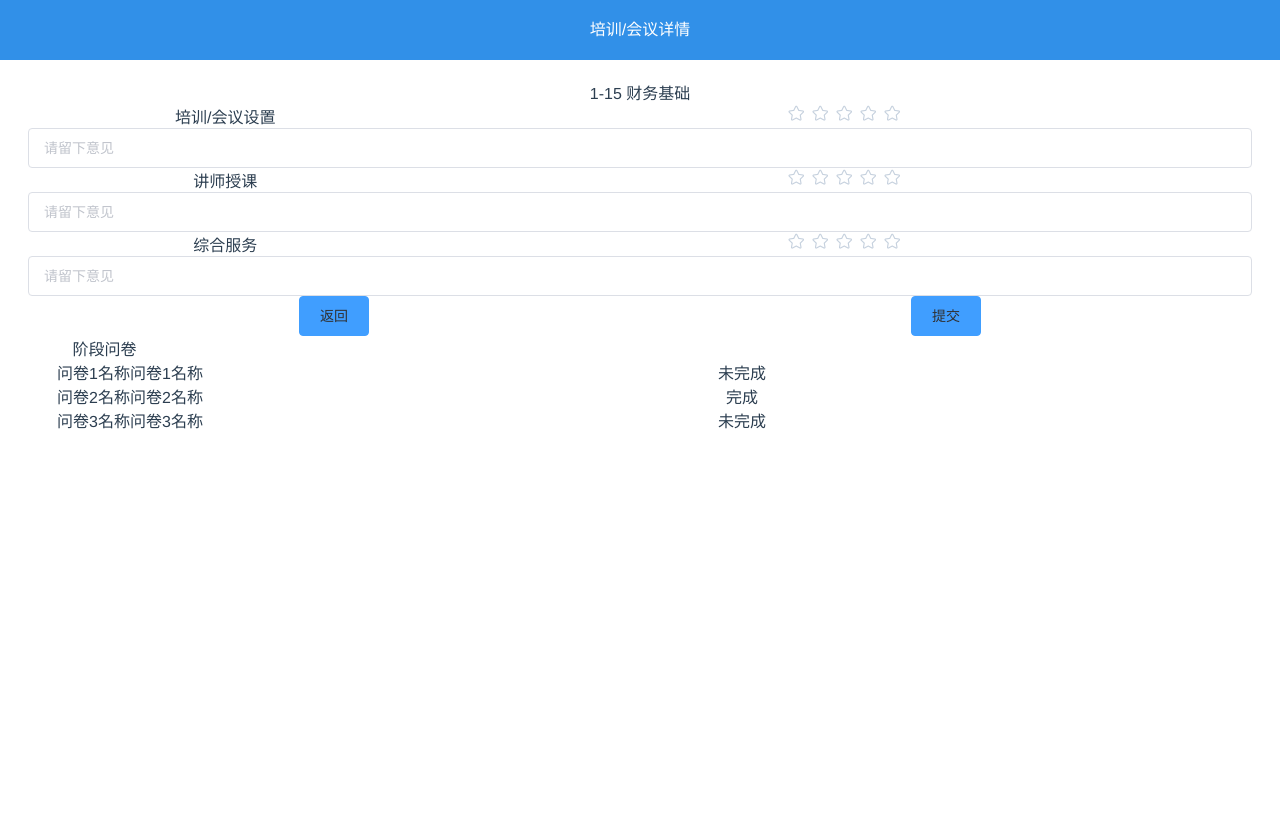
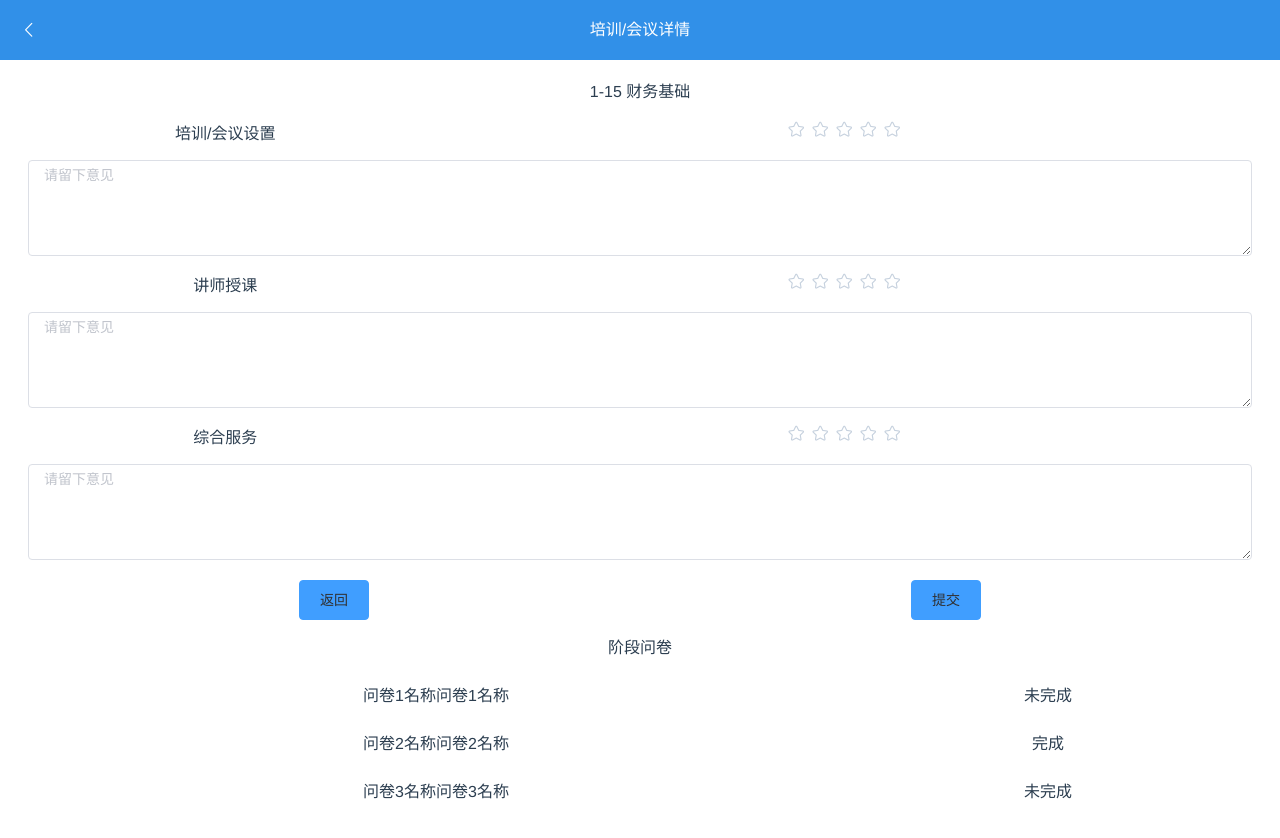
Before and after one commit to zhangxin911/dlalt, a Vue app in the folder Vue-project/: page /offline-meeting-rate in a window 1280 px wide. Shown: the top 838 px of the page. Before the commit the page ends 800 px from the top, so only its background shows below. Built offline with nearby package versions, Linux system fonts and the light colour scheme; no server answers.

Commit message:
$store.commit('方法',data)

```diff
--- a/Vue-project/src/components/offline-meeting/offline-meeting-main.vue
+++ b/Vue-project/src/components/offline-meeting/offline-meeting-main.vue
@@ -42,7 +42,7 @@
 
           </el-collapse>
           <el-row class="mt1">
-            <el-button type="primary"><router-link to="/enroll/enroll-info">报名</router-link></el-button>
+            <el-button type="primary"><router-link :to="{name:'enrollInfo'}">报名</router-link></el-button>
           </el-row>
         </el-row>
 
--- a/Vue-project/src/components/offline-meeting/offline-meeting-rate.vue
+++ b/Vue-project/src/components/offline-meeting/offline-meeting-rate.vue
@@ -1,39 +1,40 @@
 <template>
   <el-container>
-    <el-header class="t-center head-top">培训/会议详情</el-header>
+    <el-header class="t-center head-top">
+      <router-link :to="{name:'offlineMeetingMain'}"><i class="el-icon-arrow-left icon-back"></i></router-link>培训/会议详情</el-header>
     <el-main>
-      <div>1-15 财务基础</div>
-      <el-row :gutter="20">
+      <el-row class="h3vh">1-15 财务基础</el-row>
+      <el-row :gutter="20" style="padding:2vh 0">
         <el-col :span="8"> <span class="demonstration">培训/会议设置</span></el-col>
-        <el-col :span="16">  <el-rate v-model="value1" score-template="{value}"></el-rate></el-col>
+        <el-col :span="16"> <el-rate v-model="value1" score-template="{value}"></el-rate></el-col>
+      </el-row>
+      <el-row >
+        <el-input type="textarea"  :autosize="{ minRows: 4, maxRows: 4}" placeholder="请留下意见"></el-input>
+      </el-row>
+      <el-row :gutter="20" style="padding:2vh 0">
+        <el-col :span="8"> <span class="demonstration">讲师授课</span></el-col>
+        <el-col :span="16">  <el-rate v-model="value2" score-template="{value}"></el-rate></el-col>
       </el-row>
       <el-row>
-        <el-input   placeholder="请留下意见"></el-input>
+        <el-input  type="textarea" :autosize="{ minRows: 4, maxRows:4}"  placeholder="请留下意见"></el-input>
       </el-row>
-      <el-row :gutter="20">
-        <el-col :span="8"> <span class="demonstration">讲师授课</span></el-col>
-        <el-col :span="16">  <el-rate v-model="value1" score-template="{value}"></el-rate></el-col>
+      <el-row :gutter="20" style="padding:2vh 0">
+        <el-col :span="8"> <span class="demonstration">综合服务</span></el-col>
+        <el-col :span="16">  <el-rate v-model="value3" score-template="{value}"></el-rate></el-col>
       </el-row>
-      <el-row>
-        <el-input   placeholder="请留下意见"></el-input>
+      <el-row >
+        <el-input type="textarea" :autosize="{ minRows: 4, maxRows: 4}"  placeholder="请留下意见" ></el-input>
       </el-row>
-      <el-row :gutter="20">
-        <el-col :span="8"> <span class="demonstration">综合服务</span></el-col>
-        <el-col :span="16">  <el-rate v-model="value1" score-template="{value}"></el-rate></el-col>
-      </el-row>
-      <el-row>
-        <el-input   placeholder="请留下意见"></el-input>
-      </el-row>
-      <el-row>
+      <el-row class="h6vh" style="padding:1rem 0">
         <el-col :span="12"> <el-button type="primary"><router-link to="/offline-meeting">返回</router-link></el-button></el-col>
         <el-col :span="12"> <el-button type="primary"><router-link to="/offline-meeting">提交</router-link> </el-button></el-col>
       </el-row>
-      <el-row>
-        <el-col :span="3"> 阶段问卷</el-col>
+      <el-row class="h6vh">
+        <el-col :span="24"> 阶段问卷</el-col>
       </el-row>
-      <el-row v-for="(item) in questionnaire">
-        <el-col :span="4">{{item.name}}</el-col>
-        <el-col :span="20">{{item.state}}</el-col>
+      <el-row v-for="(item) in questionnaire" class="h6vh">
+        <el-col :span="16">{{item.name}}</el-col>
+        <el-col :span="8">{{item.state}}</el-col>
       </el-row>
     </el-main>
   </el-container>
@@ -47,6 +48,7 @@
       return{
         value1:null,
         value2:null,
+        value3:null,
         questionnaire:[
         {
           name:'问卷1名称问卷1名称',
@@ -77,15 +79,16 @@
     color:#fff;
     line-height:60px;
   }
-  .tab-title{
-    display:flex;
-    flex-direction:row;
-  }
-  .training-date,.training-data{
-    width:50%;
-  }
 
   ul,li{
     list-style-type: none;
   }
+  .h6vh{
+    height:6vh;
+    line-height:6vh;
+  }
+  .h3vh{
+    height:3vh;
+    line-height:3vh;
+  }
 </style>
--- a/Vue-project/src/components/trainee/interests-tab.vue
+++ b/Vue-project/src/components/trainee/interests-tab.vue
@@ -99,7 +99,6 @@
          labels.map(function(item){
            newLabels.add(item.innerText);
          });
-         console.log(newLabels);
          store.commit('changeUserInterest',newLabels);
       }
     }
--- a/Vue-project/src/components/trainee/trainee-info.vue
+++ b/Vue-project/src/components/trainee/trainee-info.vue
@@ -1,7 +1,7 @@
 <template>
   <el-container>
     <el-header class="t-center head-top">
-      <router-link to="/trainee"><i class="el-icon-arrow-left icon-back"></i></router-link>个人信息</el-header>
+      <router-link :to="{name:'mainPage'}"><i class="el-icon-arrow-left icon-back"></i></router-link>个人信息</el-header>
     <el-main>
       <el-card class="box-card">
         <div slot="header" class="clearfix">
@@ -34,7 +34,8 @@
             </el-form-item>
 
             <el-row>
-              <router-link to="trainee/interests-tab" class="interests-choose">标签选择</router-link>
+              <!--<router-link to="trainee/interests-tab" class="interests-choose">标签选择</router-link>-->
+              <router-link :to="{name:'interestsTab'}" class="interests-choose">标签选择</router-link>
             </el-row>
 
           </el-form>
@@ -43,7 +44,7 @@
 
       </el-card>
       <div class="mt1">
-        <el-button type="primary"><router-link to="/trainee">返回主页</router-link></el-button>
+        <el-button type="primary"><router-link :to="{name:'trainee'}">返回主页</router-link></el-button>
       </div>
     </el-main>
   </el-container>
@@ -75,5 +76,4 @@
   color:#67C23A;
   text-decoration: underline;
 }
-
 </style>
--- a/Vue-project/src/components/trainee/trainee-main.vue
+++ b/Vue-project/src/components/trainee/trainee-main.vue
@@ -2,7 +2,7 @@
 
     <el-container>
       <el-header class="t-center head-top">
-        <router-link to="/"><i class="el-icon-arrow-left icon-back"></i></router-link>日程表
+        <router-link :to="{name:'mainPage'}"><i class="el-icon-arrow-left icon-back"></i></router-link>日程表
       </el-header>
       <el-main>
 
@@ -33,7 +33,7 @@
             一周日期
         </div>
         <!--有课程-->
-        <div  v-show="isCoursed" v-model="meetInfo">
+        <div v-show="isCoursed" v-model="meetInfo">
             <el-row class="meetinfo-box bb p10" :gutter="20"  v-for="(item,index) in meetInfo"  type="flex" align="middle">
                  <el-col :span="4" style="vertical-align: middle" >
                      <img src="../../../build/logo.png" width="50" height="50" >
--- a/Vue-project/src/router/index.js
+++ b/Vue-project/src/router/index.js
@@ -59,7 +59,7 @@ export default new Router({
     },
     {
       path:'/offline-meeting',
-      name:'offline-meeting-main',
+      name:'offlineMeetingMain',
       component:offlineMeetingMain
     },
     {
```
